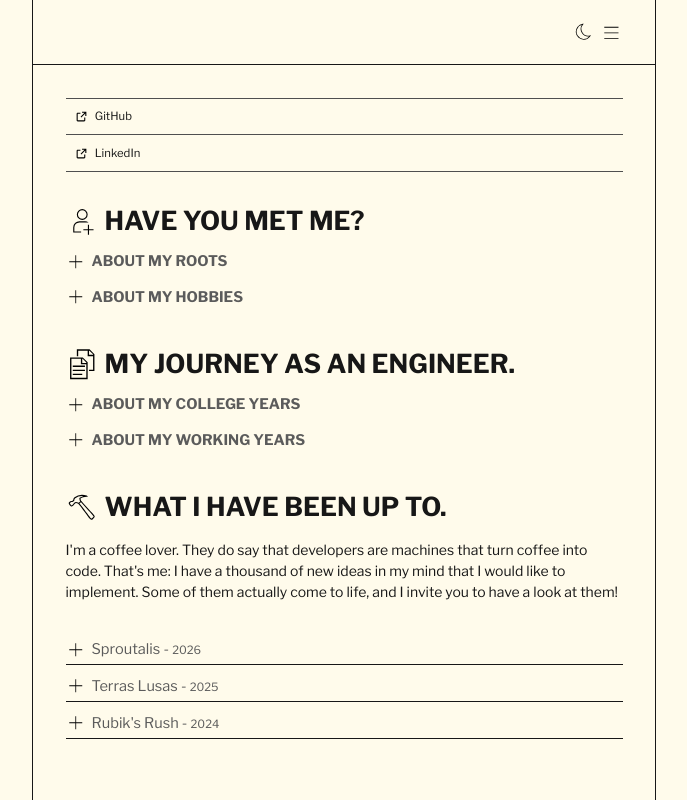
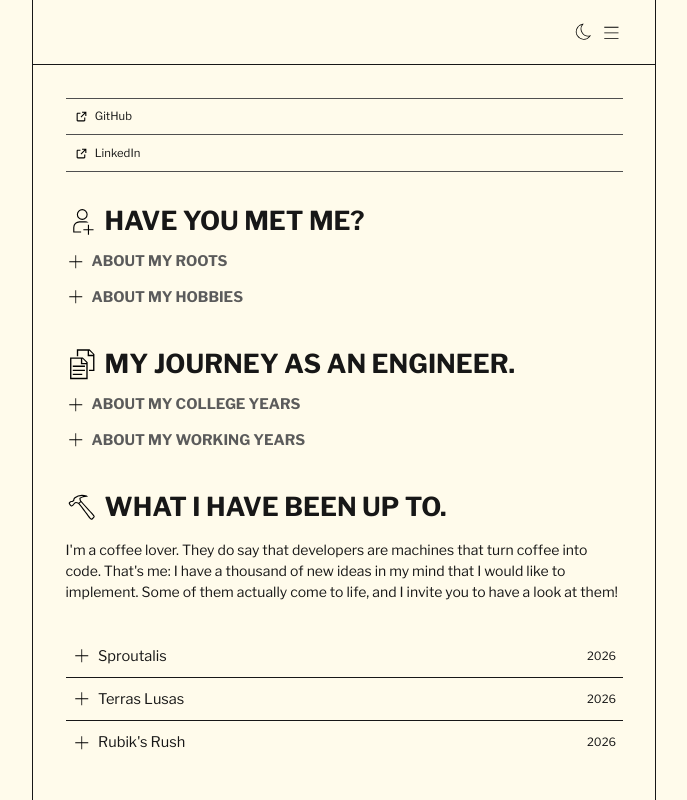
Before and after one commit to xavier-batista-fernandes/have-you-met-xavier, a Next.js app: page / in a window 1280 px wide. Shown: the whole page, without its empty margins (296-983 px from the left). Built offline with nearby package versions, Linux system fonts and the light colour scheme; no server answers.

Commit message:
🧠 refactor project accordions

```diff
--- a/src/components/atoms/accordion.tsx
+++ b/src/components/atoms/accordion.tsx
@@ -21,13 +21,13 @@ export function Accordion({
     <div>
       {/* Accordion's Header / Trigger */}
       <button
-        className="flex cursor-pointer flex-row-reverse items-center gap-2"
+        className="flex w-full cursor-pointer items-center gap-2"
         onClick={() => setIsExtended(!isExtended)}
       >
-        {header}
         <CrossIcon
           className={`size-6 transition-transform ${isExtended ? '' : 'rotate-45'} fill-black dark:fill-white`}
         />
+        <div className="grow">{header}</div>
       </button>
 
       {/* Accordion's Content / Panel */}
--- a/src/components/organisms/sections/about.tsx
+++ b/src/components/organisms/sections/about.tsx
@@ -7,7 +7,7 @@ import { TERRAS_LUSAS_URL } from '@/src/lib/constants/pages';
 export default function About() {
   // About my roots
   const aboutMyRootsHeader = (
-    <h2 className="my-2 text-lg font-bold text-[#5b5b5b] dark:text-amber-50/75">
+    <h2 className="my-2 text-left text-lg font-bold text-[#5b5b5b] dark:text-amber-50/75">
       ABOUT MY ROOTS
     </h2>
   );
@@ -73,7 +73,7 @@ export default function About() {
 
   // About my hobbies
   const aboutMyHobbiesHeader = (
-    <h2 className="my-2 text-lg font-bold text-[#5b5b5b] dark:text-amber-50/75">
+    <h2 className="my-2 text-left text-lg font-bold text-[#5b5b5b] dark:text-amber-50/75">
       ABOUT MY HOBBIES
     </h2>
   );
--- a/src/components/organisms/sections/projects.tsx
+++ b/src/components/organisms/sections/projects.tsx
@@ -1,96 +1,56 @@
 'use client';
 
 import { HammerIcon } from '@/src/components/atoms/icons/hammer.icon';
+import { SPROUTALIS_URL, TERRAS_LUSAS_URL } from '@/src/lib/constants/pages';
 import { Accordion } from '../../atoms/accordion';
+import { ExternalIcon } from '../../atoms/icons/external.icon';
 
 export default function Projects() {
   const projects = [
     {
       id: 'sproutalis',
-      url: 'https://sproutalis.vercel.app',
-      header: (
-        <h2 className="my-1 text-lg text-[#5b5b5b] dark:text-amber-50/75">
-          Sproutalis - <span className="text-sm">2026</span>
-        </h2>
-      ),
+      header: 'Sproutalis',
+      url: SPROUTALIS_URL,
       content: (
-        <div>
-          <a
-            className="block text-sm font-bold text-amber-600 dark:text-amber-200"
-            href="https://sproutalis.vercel.app"
-            target="_blank"
-            rel="noopener noreferrer"
-          >
-            https://sproutalis.vercel.app
-          </a>
-          <p className="mt-4">
+        <p>
           Sed ut perspiciatis unde omnis iste natus error sit voluptatem
-            accusantium doloremque laudantium, totam rem aperiam, eaque ipsa
-            quae ab illo inventore veritatis et quasi architecto beatae vitae
-            dicta sunt explicabo. Nemo enim ipsam voluptatem quia voluptas sit
-            aspernatur aut odit aut fugit, sed quia consequuntur magni dolores
-            eos qui ratione voluptatem sequi nesciunt.
+          accusantium doloremque laudantium, totam rem aperiam, eaque ipsa quae
+          ab illo inventore veritatis et quasi architecto beatae vitae dicta
+          sunt explicabo. Nemo enim ipsam voluptatem quia voluptas sit
+          aspernatur aut odit aut fugit, sed quia consequuntur magni dolores eos
+          qui ratione voluptatem sequi nesciunt.
         </p>
-        </div>
       ),
     },
     {
       id: 'terras-lusas',
-      url: 'https://terras-lusas.vercel.app',
-      header: (
-        <h2 className="my-1 text-lg text-[#5b5b5b] dark:text-amber-50/75">
-          Terras Lusas - <span className="text-sm">2025</span>
-        </h2>
-      ),
+      url: TERRAS_LUSAS_URL,
+      header: 'Terras Lusas',
       content: (
-        <div>
-          <a
-            className="block text-sm font-bold text-amber-600 dark:text-amber-200"
-            href="https://terras-lusas.vercel.app"
-            target="_blank"
-            rel="noopener noreferrer"
-          >
-            https://terras-lusas.vercel.app
-          </a>
-          <p className="mt-4">
+        <p>
           Sed ut perspiciatis unde omnis iste natus error sit voluptatem
-            accusantium doloremque laudantium, totam rem aperiam, eaque ipsa
-            quae ab illo inventore veritatis et quasi architecto beatae vitae
-            dicta sunt explicabo. Nemo enim ipsam voluptatem quia voluptas sit
-            aspernatur aut odit aut fugit, sed quia consequuntur magni dolores
-            eos qui ratione voluptatem sequi nesciunt.
+          accusantium doloremque laudantium, totam rem aperiam, eaque ipsa quae
+          ab illo inventore veritatis et quasi architecto beatae vitae dicta
+          sunt explicabo. Nemo enim ipsam voluptatem quia voluptas sit
+          aspernatur aut odit aut fugit, sed quia consequuntur magni dolores eos
+          qui ratione voluptatem sequi nesciunt.
         </p>
-        </div>
       ),
     },
 
     {
       id: 'rubiks-rush',
       url: 'https://rubiks-rush.vercel.app',
-      header: (
-        <h2 className="my-1 text-lg text-[#5b5b5b] dark:text-amber-50/75">
-          Rubik's Rush - <span className="text-sm">2024</span>
-        </h2>
-      ),
+      header: "Rubik's Rush",
       content: (
-        <div>
-          <a
-            className="block text-sm font-bold text-amber-600 dark:text-amber-200"
-            href="https://rubiks-rush.vercel.app"
-            target="_blank"
-            rel="noopener noreferrer"
-          >
-            https://rubiks-rush.vercel.app
-          </a>
-          <p className="mt-4">
+        <p>
           Sed ut perspiciatis unde omnis iste natus error sit voluptatem
-            accusantium doloremque laudantium, totam rem aperiam, eaque ipsa
-            quae ab illo inventore veritatis et quasi architecto beatae vitae
-            dicta sunt explicabo. Nemo enim ipsam voluptatem quia voluptas sit
-            aspernatur aut odit aut fugit, sed quia consequuntur magni dolores
-            eos qui ratione voluptatem sequi nesciunt.
+          accusantium doloremque laudantium, totam rem aperiam, eaque ipsa quae
+          ab illo inventore veritatis et quasi architecto beatae vitae dicta
+          sunt explicabo. Nemo enim ipsam voluptatem quia voluptas sit
+          aspernatur aut odit aut fugit, sed quia consequuntur magni dolores eos
+          qui ratione voluptatem sequi nesciunt.
         </p>
-        </div>
       ),
     },
   ];
@@ -110,56 +70,36 @@ export default function Projects() {
         I invite you to have a look at them!
       </p>
       <div
-        className="mt-10 flex w-full flex-col gap-2 overflow-auto"
+        className="mt-10 flex w-full flex-col overflow-auto"
         style={{ scrollbarWidth: 'none' }}
       >
-        {projects.map(({ id, header, content }) => (
-          <div key={id} className="">
-            <Accordion header={header} content={content}></Accordion>
-            <hr className="h-[0.5px] bg-amber-300" />
+        {projects.map(({ id, url, header, content }) => (
+          <div key={id} className="w-full p-2 not-last:border-b-[0.5px]">
+            <Accordion
+              header={
+                <h2 className="my-1 flex w-full items-center justify-between text-lg dark:text-amber-50/75">
+                  {header}
+                  <span className="text-sm">2026</span>
+                </h2>
+              }
+              content={
+                <div className="">
+                  <a
+                    className="flex items-center gap-1 text-base font-bold text-amber-600 dark:text-amber-200"
+                    href={url}
+                    target="_blank"
+                    rel="noopener noreferrer"
+                  >
+                    <span>{url}</span>
+                    <ExternalIcon className="size-4 fill-amber-600 dark:fill-amber-200" />
+                  </a>
+                  <div className="py-3">{content}</div>
+                </div>
+              }
+            ></Accordion>
           </div>
         ))}
       </div>
     </div>
   );
 }
-
-{
-  /* <div className="my-8 flex flex-col items-start gap-4">
-  <div className="flex h-48 items-start gap-10">
-    <div className="flex h-full flex-col gap-2">
-      <div className="ml-2 flex cursor-pointer items-center gap-2 text-2xl">
-        <InformationIcon className="size-6 fill-amber-50" />
-        <span>2025</span>
-      </div>
-      <div className="ml-5 w-px grow bg-amber-100"></div>
-    </div>
-    <div>
-      <p className="cursor-pointer">Terras Lusas</p>
-      <p className="cursor-pointer">Lunch Tram</p>
-      <p className="cursor-pointer">Blog</p>
-    </div>
-  </div>
-
-  <div className="flex h-48 items-start gap-10">
-    <div className="flex h-full flex-col gap-2">
-      <div className="cursor-pointer text-2xl">2024</div>
-      <div className="ml-5 w-px grow bg-amber-100"></div>
-    </div>
-    <div>
-      <p className="cursor-pointer">Rubik's Rush</p>
-      <p className="cursor-pointer">Lunch Tram</p>
-    </div>
-  </div>
-  <div className="flex h-48 items-start gap-10">
-    <div className="flex h-full flex-col gap-2">
-      <div className="cursor-pointer text-2xl">College</div>
-      <div className="ml-5 w-px grow bg-amber-100"></div>
-    </div>
-    <div>
-      <p className="cursor-pointer">Rubik's Rush</p>
-      <p className="cursor-pointer">Lunch Tram</p>
-    </div>
-  </div>
-</div>; */
-}
--- a/src/components/organisms/sections/work.tsx
+++ b/src/components/organisms/sections/work.tsx
@@ -4,7 +4,7 @@ import { FilesIcon } from '@/src/components/atoms/icons/files.icon';
 export default function Work() {
   // About my college years
   const aboutMyCollegeYearsHeader = (
-    <h2 className="my-2 text-lg font-bold text-[#5b5b5b] dark:text-amber-50/75">
+    <h2 className="my-2 text-left text-lg font-bold text-[#5b5b5b] dark:text-amber-50/75">
       ABOUT MY COLLEGE YEARS
     </h2>
   );
@@ -57,7 +57,7 @@ export default function Work() {
 
   // About my working years
   const aboutMyWorkingYearsHeader = (
-    <h2 className="my-2 text-lg font-bold text-[#5b5b5b] dark:text-amber-50/75">
+    <h2 className="my-2 text-left text-lg font-bold text-[#5b5b5b] dark:text-amber-50/75">
       ABOUT MY WORKING YEARS
     </h2>
   );
--- a/src/lib/constants/pages.ts
+++ b/src/lib/constants/pages.ts
@@ -1 +1,2 @@
 export const TERRAS_LUSAS_URL = 'https://terras-lusas.vercel.app';
+export const SPROUTALIS_URL = 'https://sproutalis.vercel.app';
```
Also changed, not shown: 1 other file (tests, documents, lock files or other folders). Lines whose indentation alone changed are shown as unchanged.
